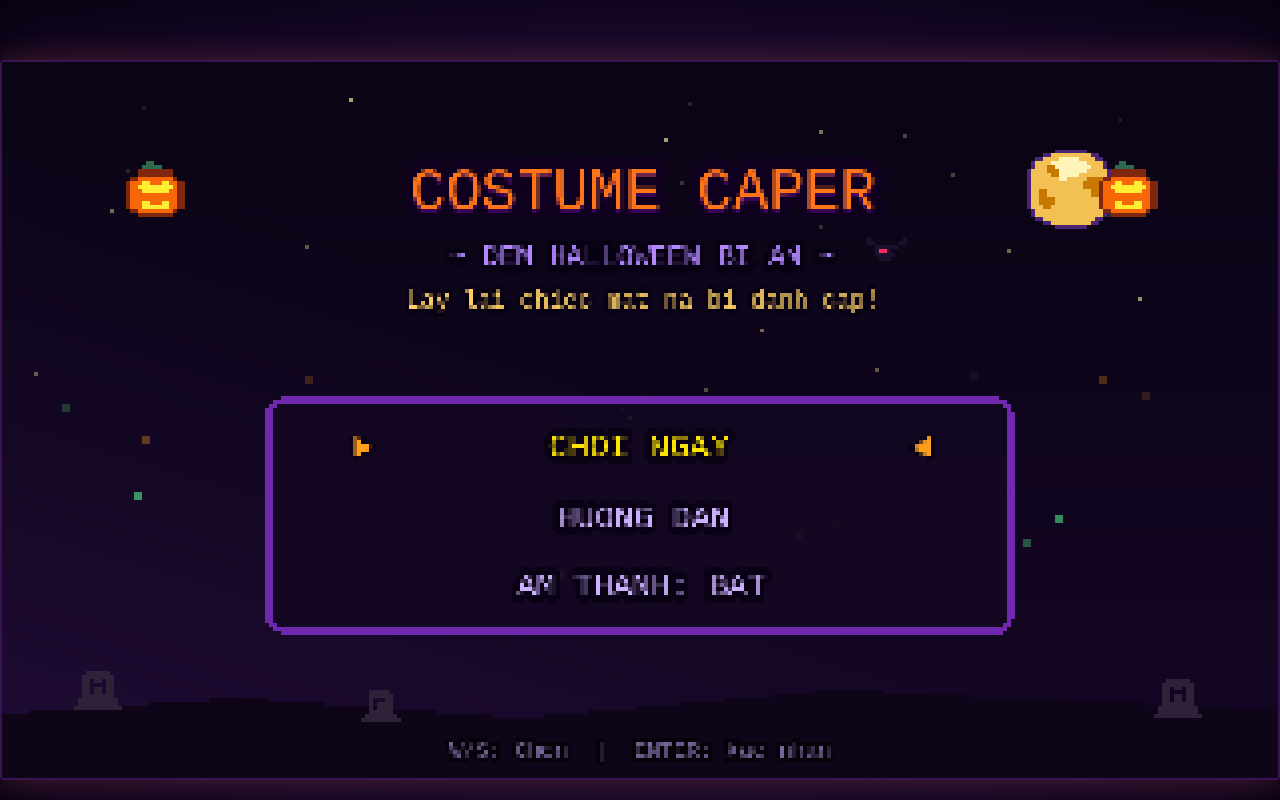
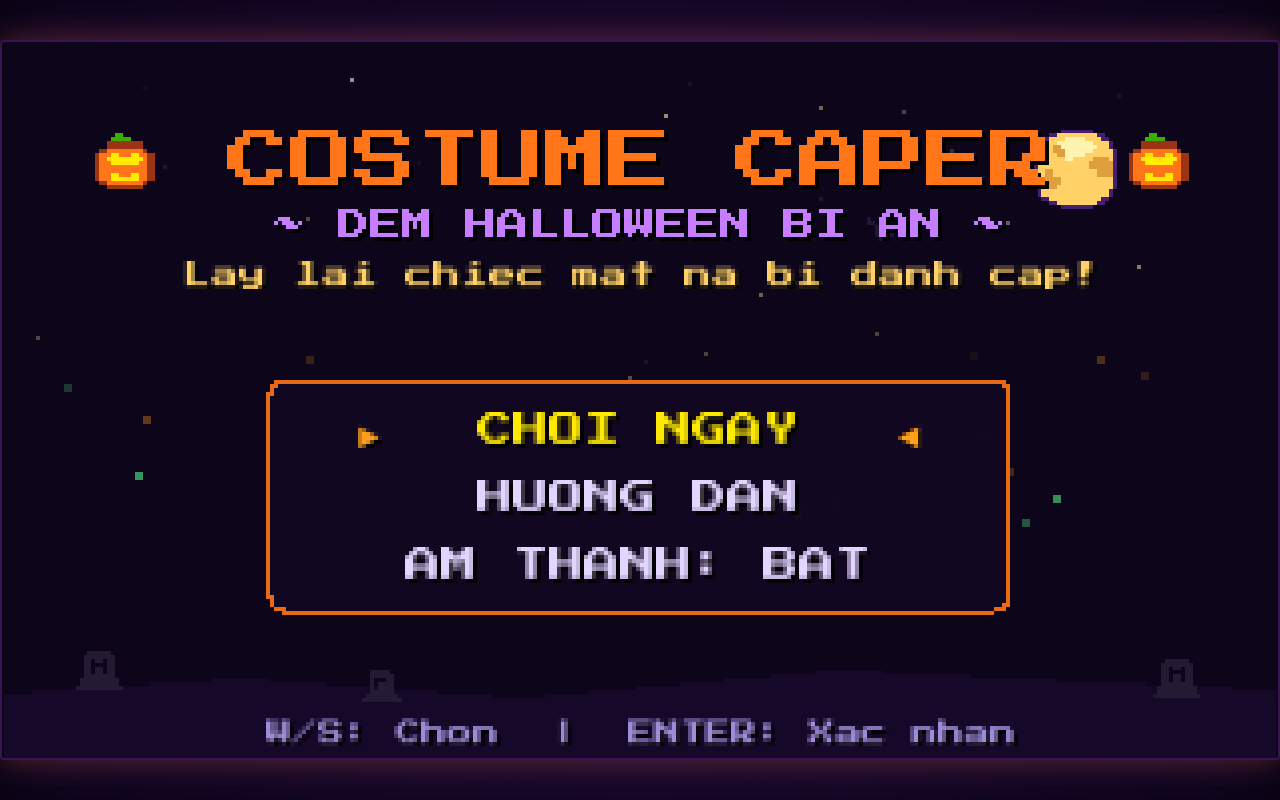
Before and after one commit to NyxFeline/costume-caper, a website built with Vite: page index.html in a window 1280 px wide. Built offline with nearby package versions, Linux system fonts and the light colour scheme; animation ran at ten frames a second.

Commit message:
feat: implement core game scenes, styling, and main entry point

```diff
--- a/src/main.js
+++ b/src/main.js
@@ -13,7 +13,7 @@ const config = {
     physics: { default: 'arcade', arcade: { debug: true } },
     scale: {
         mode: Phaser.Scale.FIT,
-        autoCenter: Phaser.Scale.CENTER_BOTH,
+        autoCenter: Phaser.Scale.NO_CENTER,
     },
     scene: [BootScene, PreloadScene, MenuScene, GameScene],
 };
--- a/src/scenes/MenuScene.js
+++ b/src/scenes/MenuScene.js
@@ -91,6 +91,9 @@ export default class MenuScene extends Phaser.Scene {
     create() {
         const { width, height } = this.scale;
 
+        // Thiết lập màu nền buồng tối ma mị chuẩn Halloween
+        this.cameras.main.setBackgroundColor('#0d051a');
+
         // Khởi tạo audio khi có tương tác đầu tiên
         this.input.once('pointerdown', () => this.audio.init());
         this.input.keyboard.once('keydown', () => this.audio.init());
@@ -143,10 +146,10 @@ export default class MenuScene extends Phaser.Scene {
             "...OOOOOOOO..."
         ];
         this.drawPixelGrid('pumpkin_icon', PUMPKIN_GRID, {
-            'S': '#2d6a4f', // cuống xanh
-            'O': '#7f260f', // viền nâu cam cháy
-            'o': '#f76707', // thịt bí ngô cam tươi
-            'Y': '#ffee32', // mắt và miệng khắc phát sáng vàng
+            'S': '#38b000', // cuống xanh sáng
+            'O': '#9a3412', // viền nâu cam cháy
+            'o': '#ff7518', // cam bí ngô tươi sáng
+            'Y': '#ffea00', // mắt và miệng vàng rực
         });
 
         // Dơi vỗ cánh 1 (12x8)
@@ -171,10 +174,10 @@ export default class MenuScene extends Phaser.Scene {
             "XX........XX",
             "X..........X"
         ];
-        this.drawPixelGrid('bat_1', BAT_1, { 'X': '#1b112c', 'R': '#ff2a5f' });
-        this.drawPixelGrid('bat_2', BAT_2, { 'X': '#1b112c', 'R': '#ff2a5f' });
+        this.drawPixelGrid('bat_1', BAT_1, { 'X': '#221538', 'R': '#ff2a5f' });
+        this.drawPixelGrid('bat_2', BAT_2, { 'X': '#221538', 'R': '#ff2a5f' });
 
-        // Mặt trăng máu ma mị (21x19)
+        // Mặt trăng ma mị (21x19)
         const MOON_GRID = [
             ".......GGGGGGG.......",
             "....GGMMMMMMMMMGG....",
@@ -197,10 +200,10 @@ export default class MenuScene extends Phaser.Scene {
             ".......GGGGGGG......."
         ];
         this.drawPixelGrid('spooky_moon', MOON_GRID, {
-            'G': '#4a2574',
-            'M': '#f3c053',
-            'L': '#fff4ba',
-            'C': '#c77800'
+            'G': '#431f6e',
+            'M': '#ffd166',
+            'L': '#fff3b0',
+            'C': '#e09f3e'
         });
 
         // Đốm lửa ma thuật / tàn tro
@@ -220,7 +223,7 @@ export default class MenuScene extends Phaser.Scene {
             ".XXXXXXXXXX.",
             "XXXXXXXXXXXX"
         ];
-        this.drawPixelGrid('tombstone', TOMB_GRID, { 'X': '#2d2238' });
+        this.drawPixelGrid('tombstone', TOMB_GRID, { 'X': '#241a33' });
     }
 
     /**
@@ -249,20 +252,17 @@ export default class MenuScene extends Phaser.Scene {
      * Bầu trời đêm tím đen, trăng rằm ma quái và hàng bia mộ nghĩa địa
      */
     createSpookyBackground(width, height) {
-        const bg = this.add.graphics();
-
-        // Dải màu gradient từ tím tối đến tím than
-        bg.fillGradientStyle(0x0a0414, 0x0a0414, 0x1f0b35, 0x140624, 1);
-        bg.fillRect(0, 0, width, height);
+        // Nền tối đậm làm nổi bật toàn bộ chữ và hiệu ứng
+        this.add.rectangle(0, 0, width, height, 0x0d051a).setOrigin(0, 0).setDepth(0);
 
         // Các ngôi sao nhấp nháy trên bầu trời
-        for (let i = 0; i < 28; i++) {
+        for (let i = 0; i < 24; i++) {
             const sx = Phaser.Math.Between(4, width - 4);
-            const sy = Phaser.Math.Between(4, 95);
-            const star = this.add.rectangle(sx, sy, 1, 1, 0xffe8a3, Phaser.Math.FloatBetween(0.3, 0.9));
+            const sy = Phaser.Math.Between(4, 90);
+            const star = this.add.rectangle(sx, sy, 1, 1, 0xffe8a3, Phaser.Math.FloatBetween(0.3, 0.8)).setDepth(1);
             this.tweens.add({
                 targets: star,
-                alpha: { from: 0.2, to: 0.9 },
+                alpha: { from: 0.1, to: 0.9 },
                 duration: Phaser.Math.Between(800, 2200),
                 yoyo: true,
                 repeat: -1,
@@ -271,7 +271,7 @@ export default class MenuScene extends Phaser.Scene {
         }
 
         // Mặt trăng ma quái ở góc phải trên
-        const moon = this.add.image(268, 32, 'spooky_moon').setDepth(1);
+        const moon = this.add.image(270, 32, 'spooky_moon').setDepth(1);
         this.tweens.add({
             targets: moon,
             scale: { from: 1, to: 1.05 },
@@ -283,7 +283,7 @@ export default class MenuScene extends Phaser.Scene {
 
         // Mặt đất nghĩa địa mấp mô
         const ground = this.add.graphics().setDepth(2);
-        ground.fillStyle(0x0e0618, 1);
+        ground.fillStyle(0x160829, 1);
         ground.beginPath();
         ground.moveTo(0, height - 16);
         ground.lineTo(60, height - 20);
@@ -381,22 +381,22 @@ export default class MenuScene extends Phaser.Scene {
     }
 
     /**
-     * Tiêu đề game: Font Press Start 2P sắc nét, hiệu ứng nổi và bí ngô hai bên
+     * Tiêu đề game: Dùng bóng đổ 1px, KHÔNG dùng viền stroke dày gây nhòe chữ
      */
     createTitleArea(width) {
-        const titleY = 32;
+        const titleY = 30;
 
         // Quả bí ngô bên trái
-        this.leftPumpkin = this.add.image(38, titleY, 'pumpkin_icon')
+        this.leftPumpkin = this.add.image(30, titleY, 'pumpkin_icon')
             .setDepth(10)
             .setScale(1.2);
 
         // Quả bí ngô bên phải
-        this.rightPumpkin = this.add.image(width - 38, titleY, 'pumpkin_icon')
+        this.rightPumpkin = this.add.image(width - 30, titleY, 'pumpkin_icon')
             .setDepth(10)
             .setScale(1.2);
 
-        // Hiệu ứng nhấp nháy ánh lửa trong quả bí ngô
+        // Hiệu ứng nhấp nháy ánh lửa bí ngô
         this.tweens.add({
             targets: [this.leftPumpkin, this.rightPumpkin],
             scaleX: { from: 1.2, to: 1.3 },
@@ -407,46 +407,38 @@ export default class MenuScene extends Phaser.Scene {
             ease: 'Sine.easeInOut'
         });
 
-        // Tên game: COSTUME CAPER
-        // Sử dụng resolution: 2 và stroke nét để chữ không bị nhòe/mờ
+        // Tên game: COSTUME CAPER (Chữ to rõ nét, bóng đổ 1px kiểu arcade retro)
         this.titleText = this.add.text(width / 2, titleY, 'COSTUME CAPER', {
             fontFamily: '"Press Start 2P", monospace',
-            fontSize: '15px',
+            fontSize: '16px',
             color: '#ff7518',
-            stroke: '#10001f',
-            strokeThickness: 5,
-            shadow: { offsetX: 0, offsetY: 2, color: '#380654', blur: 0, fill: true },
-            resolution: 2,
+            shadow: { offsetX: 1, offsetY: 1, color: '#000000', blur: 0, fill: true },
         }).setOrigin(0.5).setDepth(10);
 
         // Tiêu đề bồng bềnh lên xuống nhẹ
         this.tweens.add({
             targets: [this.titleText, this.leftPumpkin, this.rightPumpkin],
-            y: '+=3',
+            y: '+=2',
             duration: 1800,
             yoyo: true,
             repeat: -1,
             ease: 'Sine.easeInOut'
         });
 
-        // Phụ đề phong cách Halloween
+        // Phụ đề Halloween rõ ràng, không viền đen bết dính
         this.add.text(width / 2, titleY + 16, '~ DEM HALLOWEEN BI AN ~', {
             fontFamily: '"Press Start 2P", monospace',
-            fontSize: '7px',
-            color: '#b388ff',
-            stroke: '#080114',
-            strokeThickness: 3,
-            resolution: 2,
+            fontSize: '8px',
+            color: '#c77dff',
+            shadow: { offsetX: 1, offsetY: 1, color: '#000000', blur: 0, fill: true },
         }).setOrigin(0.5).setDepth(10);
 
         // Lời dẫn truyện
         this.add.text(width / 2, titleY + 28, 'Lay lai chiec mat na bi danh cap!', {
             fontFamily: '"Press Start 2P", monospace',
-            fontSize: '6px',
+            fontSize: '7px',
             color: '#ffd166',
-            stroke: '#080114',
-            strokeThickness: 2,
-            resolution: 2,
+            shadow: { offsetX: 1, offsetY: 1, color: '#000000', blur: 0, fill: true },
         }).setOrigin(0.5).setDepth(10);
     }
 
@@ -462,10 +454,10 @@ export default class MenuScene extends Phaser.Scene {
 
         const box = this.add.graphics().setDepth(5);
         // Nền tối bán trong suốt
-        box.fillStyle(0x130722, 0.85);
+        box.fillStyle(0x130722, 0.9);
         box.fillRoundedRect(boxX - boxW / 2, boxY - boxH / 2, boxW, boxH, 4);
-        // Đường viền tím ma mị
-        box.lineStyle(1.5, 0x7b2cbf, 0.9);
+        // Đường viền cam tím
+        box.lineStyle(1, 0xff7518, 0.9);
         box.strokeRoundedRect(boxX - boxW / 2, boxY - boxH / 2, boxW, boxH, 4);
 
         // Danh sách các tùy chọn Menu
@@ -484,11 +476,9 @@ export default class MenuScene extends Phaser.Scene {
 
             const txt = this.add.text(boxX, btnY, opt.label, {
                 fontFamily: '"Press Start 2P", monospace',
-                fontSize: '8px',
-                color: '#d6c7ff',
-                stroke: '#0a0214',
-                strokeThickness: 3,
-                resolution: 2,
+                fontSize: '9px',
+                color: '#e2d5ff',
+                shadow: { offsetX: 1, offsetY: 1, color: '#000000', blur: 0, fill: true },
             }).setOrigin(0.5).setDepth(10).setInteractive({ useHandCursor: true });
 
             txt.on('pointerover', () => {
@@ -507,29 +497,25 @@ export default class MenuScene extends Phaser.Scene {
             this.buttonTexts.push(txt);
         });
 
-        // Con trỏ chọn ma quái hai bên nút
-        this.cursorLeft = this.add.text(boxX - 70, startY, '►', {
+        // Con trỏ chọn hai bên nút
+        this.cursorLeft = this.add.text(boxX - 68, startY, '►', {
             fontFamily: '"Press Start 2P", monospace',
-            fontSize: '8px',
+            fontSize: '9px',
             color: '#ff9f1c',
-            stroke: '#0a0214',
-            strokeThickness: 2,
-            resolution: 2
+            shadow: { offsetX: 1, offsetY: 1, color: '#000000', blur: 0, fill: true },
         }).setOrigin(0.5).setDepth(10);
 
-        this.cursorRight = this.add.text(boxX + 70, startY, '◄', {
+        this.cursorRight = this.add.text(boxX + 68, startY, '◄', {
             fontFamily: '"Press Start 2P", monospace',
-            fontSize: '8px',
+            fontSize: '9px',
             color: '#ff9f1c',
-            stroke: '#0a0214',
-            strokeThickness: 2,
-            resolution: 2
+            shadow: { offsetX: 1, offsetY: 1, color: '#000000', blur: 0, fill: true },
         }).setOrigin(0.5).setDepth(10);
 
         // Hoạt ảnh nhấp nhô của con trỏ
         this.tweens.add({
             targets: this.cursorLeft,
-            x: '-=3',
+            x: '-=2',
             duration: 400,
             yoyo: true,
             repeat: -1,
@@ -537,7 +523,7 @@ export default class MenuScene extends Phaser.Scene {
         });
         this.tweens.add({
             targets: this.cursorRight,
-            x: '+=3',
+            x: '+=2',
             duration: 400,
             yoyo: true,
             repeat: -1,
@@ -551,11 +537,9 @@ export default class MenuScene extends Phaser.Scene {
     createFooter(width, height) {
         this.add.text(width / 2, height - 7, 'W/S: Chon  |  ENTER: Xac nhan', {
             fontFamily: '"Press Start 2P", monospace',
-            fontSize: '5.5px',
-            color: '#7e6a9e',
-            stroke: '#05020a',
-            strokeThickness: 2,
-            resolution: 2,
+            fontSize: '6.5px',
+            color: '#9d8cd7',
+            shadow: { offsetX: 1, offsetY: 1, color: '#000000', blur: 0, fill: true },
         }).setOrigin(0.5).setDepth(10);
     }
 
@@ -592,11 +576,9 @@ export default class MenuScene extends Phaser.Scene {
 
         this.buttonTexts.forEach((txt, idx) => {
             if (idx === this.selectedIndex) {
-                txt.setColor('#ffe600');
-                txt.setScale(1.05);
+                txt.setColor('#ffea00');
             } else {
-                txt.setColor('#cbb2fe');
-                txt.setScale(1);
+                txt.setColor('#e2d5ff');
             }
         });
 
@@ -654,15 +636,15 @@ export default class MenuScene extends Phaser.Scene {
         const modal = this.add.graphics();
         modal.fillStyle(0x160a2b, 0.98);
         modal.fillRoundedRect((width - modalW) / 2, (height - modalH) / 2, modalW, modalH, 4);
-        modal.lineStyle(2, 0xff7518, 1);
+        modal.lineStyle(1.5, 0xff7518, 1);
         modal.strokeRoundedRect((width - modalW) / 2, (height - modalH) / 2, modalW, modalH, 4);
 
         // Tiêu đề bảng
         const title = this.add.text(width / 2, 35, '[ HUONG DAN CHOI ]', {
             fontFamily: '"Press Start 2P", monospace',
-            fontSize: '8px',
+            fontSize: '9px',
             color: '#ff9f1c',
-            resolution: 2,
+            shadow: { offsetX: 1, offsetY: 1, color: '#000000', blur: 0, fill: true },
         }).setOrigin(0.5);
 
         // Nội dung phím bấm và cốt truyện
@@ -673,21 +655,19 @@ export default class MenuScene extends Phaser.Scene {
             "Mat Na Bi Ngo bi danh cap\n" +
             "trong ham nguc ma am!", {
             fontFamily: '"Press Start 2P", monospace',
-            fontSize: '6px',
+            fontSize: '7px',
             color: '#e2d5ff',
             align: 'center',
-            lineSpacing: 3,
-            resolution: 2,
+            lineSpacing: 4,
+            shadow: { offsetX: 1, offsetY: 1, color: '#000000', blur: 0, fill: true },
         }).setOrigin(0.5);
 
         // Nút Đóng
         const closeBtn = this.add.text(width / 2, 134, '[ DONG / ESC ]', {
             fontFamily: '"Press Start 2P", monospace',
-            fontSize: '7px',
+            fontSize: '8px',
             color: '#57f287',
-            stroke: '#05010a',
-            strokeThickness: 2,
-            resolution: 2,
+            shadow: { offsetX: 1, offsetY: 1, color: '#000000', blur: 0, fill: true },
         }).setOrigin(0.5).setInteractive({ useHandCursor: true });
 
         closeBtn.on('pointerover', () => closeBtn.setColor('#ffea00'));
--- a/src/scenes/PreloadScene.js
+++ b/src/scenes/PreloadScene.js
@@ -27,8 +27,10 @@ export default class PreloadScene extends Phaser.Scene {
     }
 
     create() {
-        if (document.fonts) {
-            document.fonts.ready.then(() => {
+        if (document.fonts && document.fonts.load) {
+            document.fonts.load('10px "Press Start 2P"').then(() => {
+                this.scene.start('MenuScene');
+            }).catch(() => {
                 this.scene.start('MenuScene');
             });
         } else {
--- a/src/style.css
+++ b/src/style.css
@@ -14,18 +14,22 @@ body {
 }
 
 body {
-    display: flex;
-    justify-content: center;
-    align-items: center;
+    display: grid;
+    place-items: center;
 }
 
 canvas {
     display: block;
+    margin: 0 !important;
+    max-width: 100vw;
+    max-height: 100vh;
+    aspect-ratio: 16 / 9;
+    object-fit: contain;
     image-rendering: -moz-crisp-edges;
     image-rendering: -webkit-crisp-edges;
     image-rendering: pixelated;
     image-rendering: crisp-edges;
-    box-shadow: 0 0 30px rgba(255, 117, 24, 0.2), 0 0 70px rgba(119, 44, 191, 0.25);
+    box-shadow: 0 0 30px rgba(255, 117, 24, 0.25), 0 0 70px rgba(119, 44, 191, 0.3);
     border: 2px solid #381552;
     border-radius: 4px;
 }
```
